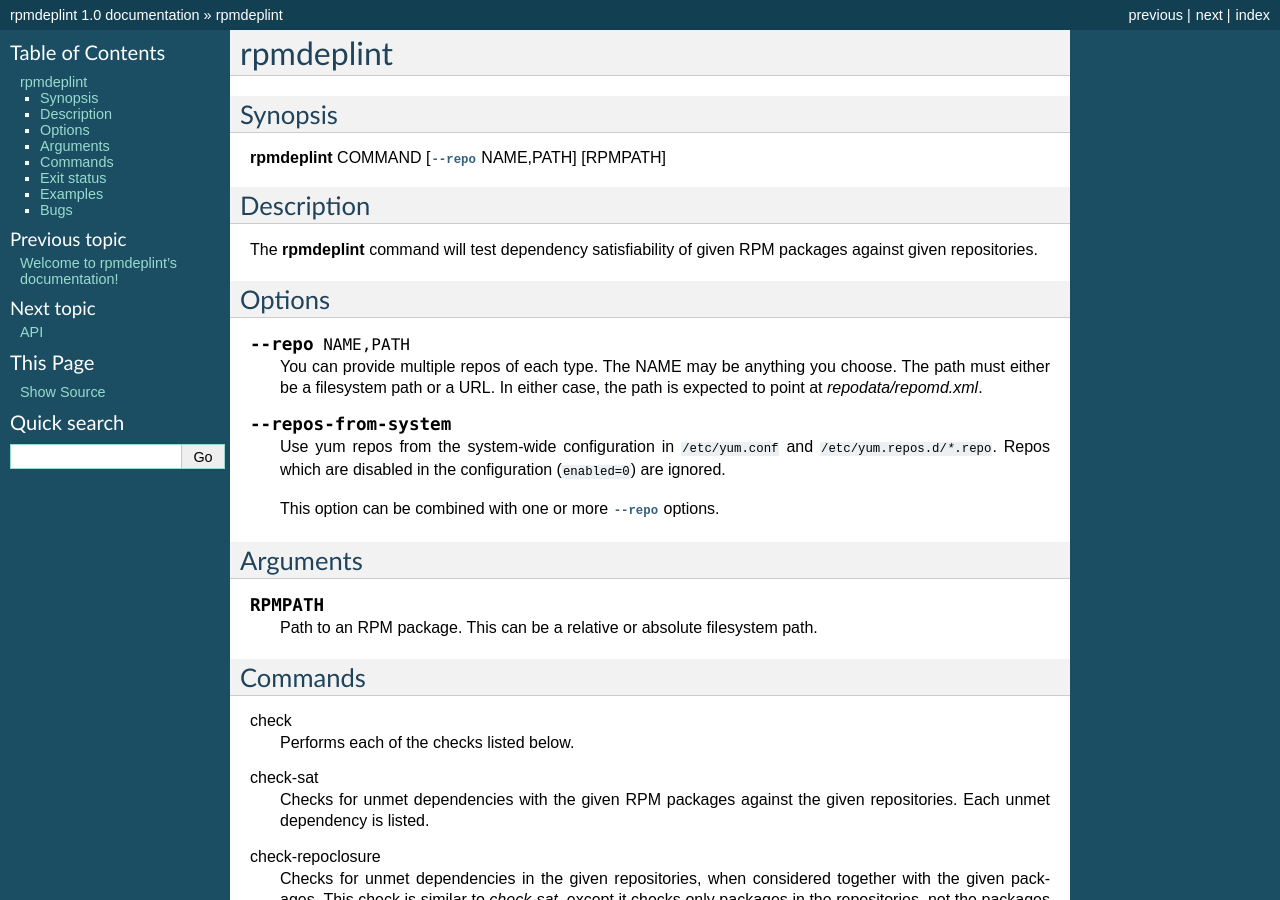
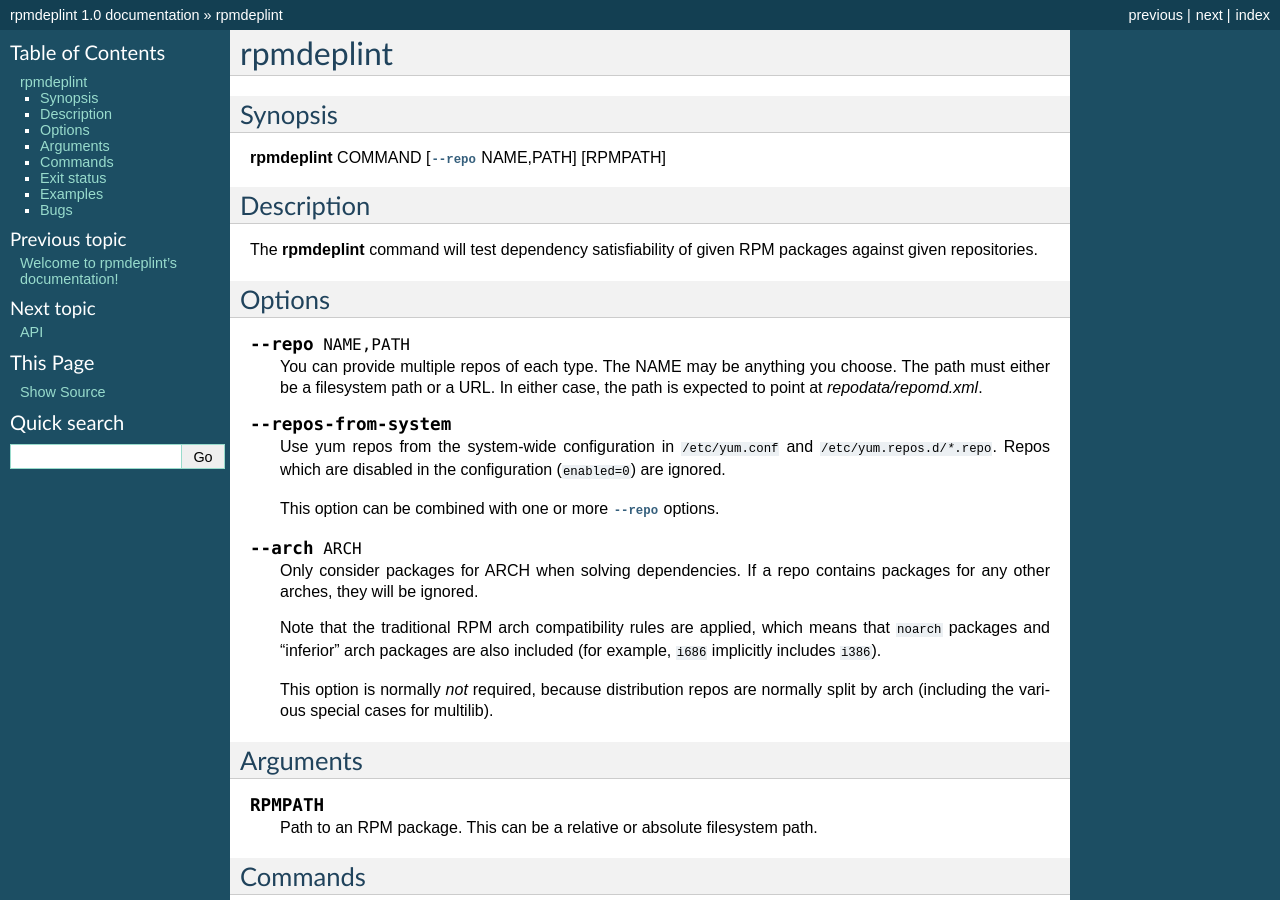
Before and after one commit to default-to-open/rpmdeplint, a Sphinx documentation site: the page built from docs/rpmdeplint.rst, in a window 1280 px wide and 900 px high. Built offline with Sphinx 7.4.7, drawn with Linux system fonts in a browser that asks for light colours.

Commit message:
docs: describe --arch in man page
Change-Id: I8515f14220d7c5d4b5486fc99de8527cbc2dd1bd

```diff
--- a/docs/rpmdeplint.rst
+++ b/docs/rpmdeplint.rst
@@ -30,6 +30,18 @@ Options
    configuration (``enabled=0``) are ignored.
 
    This option can be combined with one or more :option:`--repo` options.
+
+.. option:: --arch ARCH
+
+   Only consider packages for ARCH when solving dependencies. If a repo
+   contains packages for any other arches, they will be ignored.
+
+   Note that the traditional RPM arch compatibility rules are applied, which
+   means that ``noarch`` packages and "inferior" arch packages are also
+   included (for example, ``i686`` implicitly includes ``i386``).
+
+   This option is normally *not* required, because distribution repos are
+   normally split by arch (including the various special cases for multilib).
 
 Arguments
 ~~~~~~~~~
```
